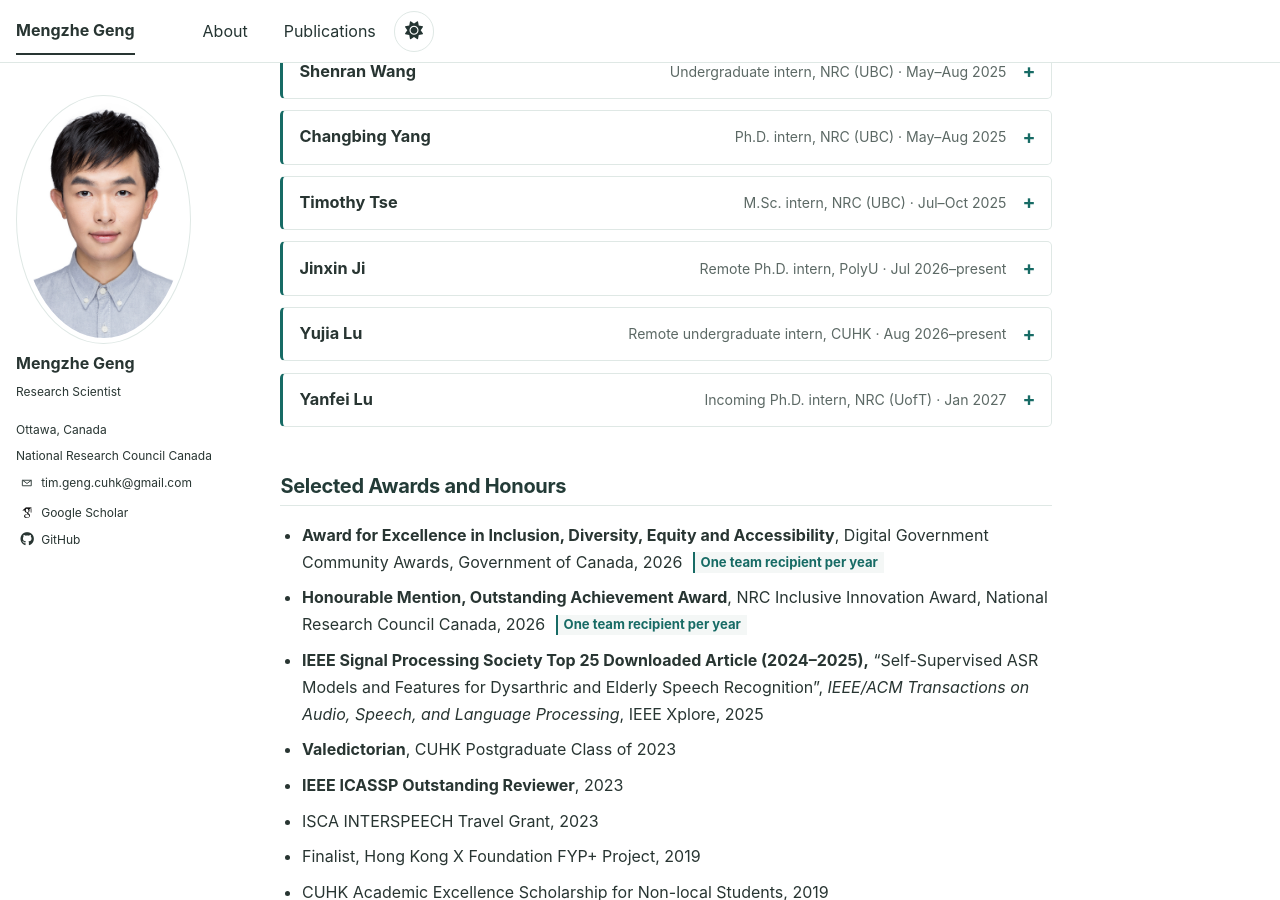
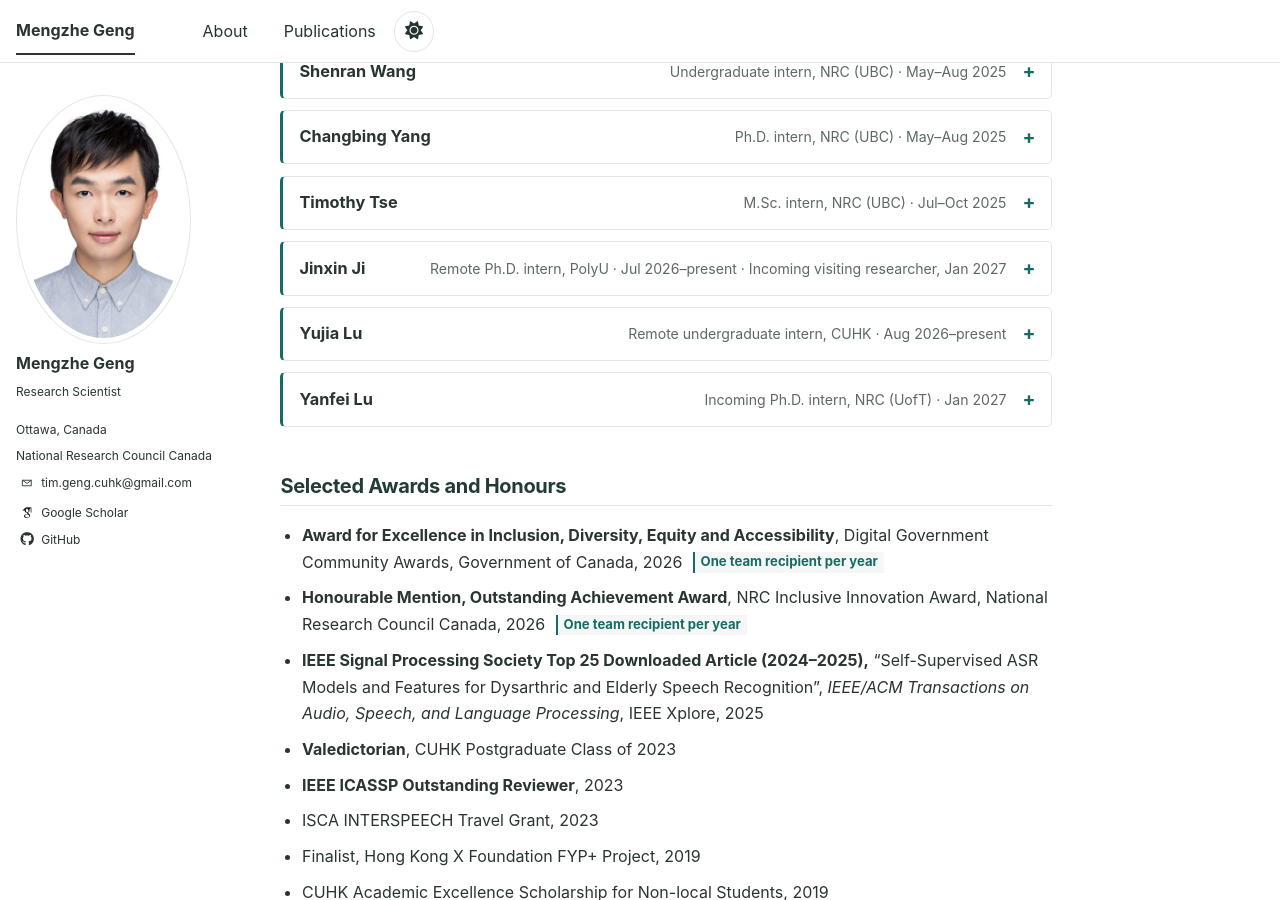
Before and after one commit to MENGZHEGENG/MENGZHEGENG.github.io, a Jekyll site: the page built from _pages/about.md, in a window 1280 px wide and 900 px high, scrolled down 2646 px. Built offline with Jekyll 4.4.1, drawn with Linux system fonts in a browser that asks for light colours; some web fonts are replaced.

Commit message:
Add Jinxin Ji incoming visiting researcher role

```diff
--- a/_pages/about.md
+++ b/_pages/about.md
@@ -184,7 +184,7 @@ classes: wide
   <details class="supervision-entry">
     <summary class="supervision-heading">
       <span class="supervision-name">Jinxin Ji</span>
-      <span class="publication-meta">Remote Ph.D. intern, PolyU · Jul 2026–present</span>
+      <span class="publication-meta">Remote Ph.D. intern, PolyU · Jul 2026–present · Incoming visiting researcher, Jan 2027</span>
     </summary>
     <div class="supervision-details">
       <p class="supervision-detail"><span class="supervision-label">Preprint</span><span class="supervision-detail-copy"><a href="https://arxiv.org/abs/2609.26823" target="_blank" rel="noopener noreferrer">Text Scores Do Not Establish Performance on Lexically Non-Diagnostic Speech Tasks: A Qwen2-Audio Quantization Case Study</a>, <em>arXiv:2609.26823</em> (2026)</span></p>
```
